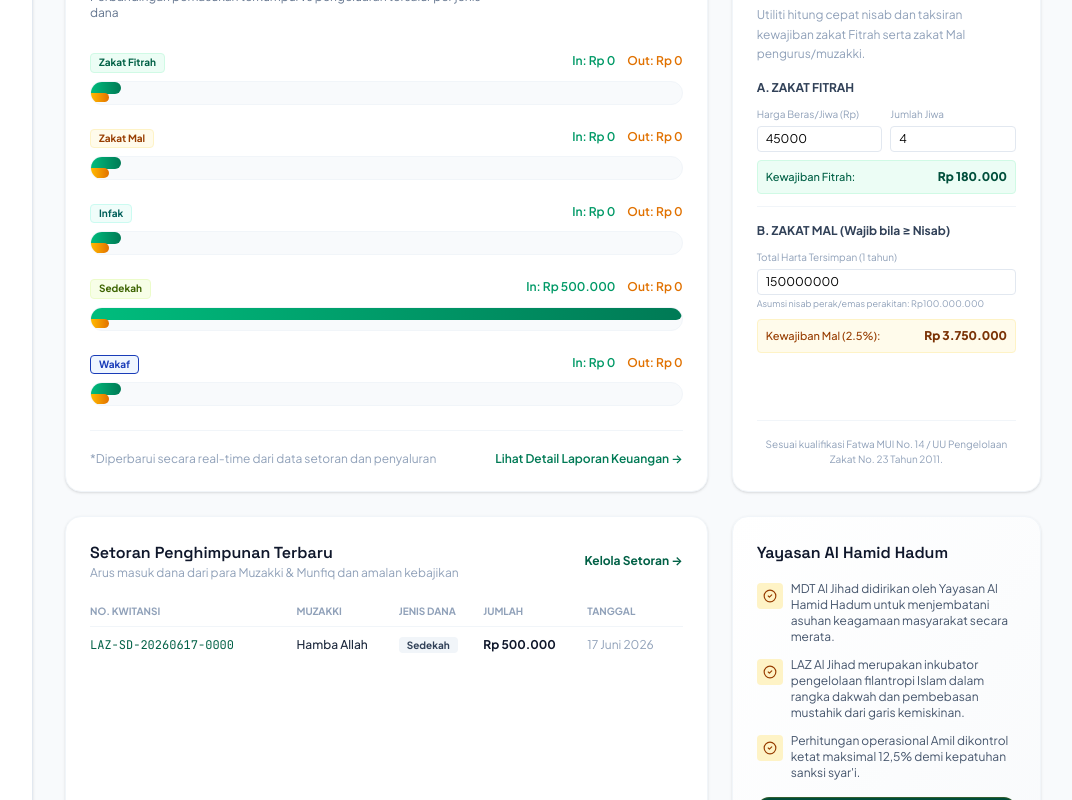
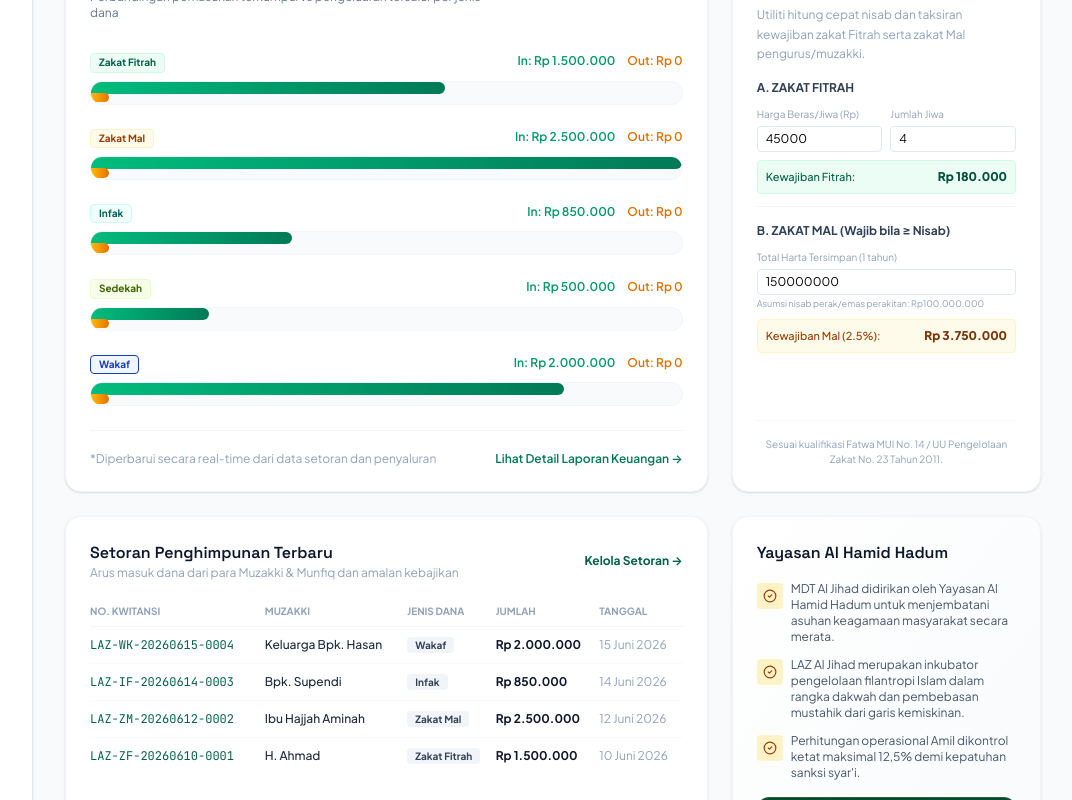
Before and after one commit to siswabsen-ops/PAWA, a React (Vite) app: page / in a window 1280 px wide. Shown: the part 600-1400 px from the top of the page, without its empty margins (207-1279 px from the left). Built offline with nearby package versions, Linux system fonts and the light colour scheme.

Commit message:
feat(data): update initial seed data for setoran
Add new donor records to initialize the application with accurate financial data totaling Rp 7.350.000.

```diff
--- a/src/App.tsx
+++ b/src/App.tsx
@@ -31,7 +31,7 @@ import AsistenCerdas from './components/AsistenCerdas';
 import ProfilLembaga from './components/ProfilLembaga';
 import { SetoranDana, MustahikProfile, PenyaluranDana, UserRole, UserProfile } from './types';
 
-// INITIAL SEED DATA FOR FIRST VISIT (Pre-populated with requested corrected record)
+// INITIAL SEED DATA FOR FIRST VISIT (Pre-populated to represent real total Rp 7.350.000)
 const INITIAL_SETORAN: SetoranDana[] = [
   {
     id: 'sd-0000',
@@ -45,6 +45,58 @@ const INITIAL_SETORAN: SetoranDana[] = [
     tahun: '2026',
     keterangan: 'Sedekah Hamba Allah',
     noKwitansi: 'LAZ-SD-20260617-0000'
+  },
+  {
+    id: 'sd-0001',
+    muzakkiName: 'H. Ahmad',
+    phone: '0812-2222-3333',
+    alamat: 'Rt 02 / Rw 04, Hadum',
+    amount: 1500000,
+    type: 'Zakat Fitrah',
+    paymentMethod: 'Tunai',
+    tanggal: '10 Juni 2026',
+    tahun: '2026',
+    keterangan: 'Zakat Fitrah Keluarga Besar H. Ahmad',
+    noKwitansi: 'LAZ-ZF-20260610-0001'
+  },
+  {
+    id: 'sd-0002',
+    muzakkiName: 'Ibu Hajjah Aminah',
+    phone: '0813-1122-3344',
+    alamat: 'Hadum Sentosa, Blok B',
+    amount: 2500000,
+    type: 'Zakat Mal',
+    paymentMethod: 'Transfer Bank',
+    tanggal: '12 Juni 2026',
+    tahun: '2026',
+    keterangan: 'Zakat Mal Mal Tahunan',
+    noKwitansi: 'LAZ-ZM-20260612-0002'
+  },
+  {
+    id: 'sd-0003',
+    muzakkiName: 'Bpk. Supendi',
+    phone: '0821-3344-5566',
+    alamat: 'Dusun Timur, Rt 01',
+    amount: 850000,
+    type: 'Infak',
+    paymentMethod: 'QRIS',
+    tanggal: '14 Juni 2026',
+    tahun: '2026',
+    keterangan: 'Infak pembangunan sarana MDT Al Jihad',
+    noKwitansi: 'LAZ-IF-20260614-0003'
+  },
+  {
+    id: 'sd-0004',
+    muzakkiName: 'Keluarga Bpk. Hasan',
+    phone: '0878-8899-0011',
+    alamat: 'Hadum Permai, No. 12',
+    amount: 2000000,
+    type: 'Wakaf',
+    paymentMethod: 'Transfer Bank',
+    tanggal: '15 Juni 2026',
+    tahun: '2026',
+    keterangan: 'Wakaf pembelian karpet sajadah musholla',
+    noKwitansi: 'LAZ-WK-20260615-0004'
   }
 ];
 const INITIAL_MUSTAHIK: MustahikProfile[] = [];
@@ -132,35 +184,8 @@ export default function App() {
 
   // State Keuangan & Data Utama
   const [setoranList, setSetoranList] = useState<SetoranDana[]>(() => {
-    const local = localStorage.getItem('laz_aljihad_setoran_v2');
-    let list: SetoranDana[] = local ? JSON.parse(local) : [...INITIAL_SETORAN];
-
-    // Auto-migrate or auto-correct the specific item
-    const idx = list.findIndex(s => s.noKwitansi === 'LAZ-SD-20260617-0000');
-    if (idx !== -1) {
-      list[idx] = {
-        ...list[idx],
-        amount: 500000, // corrected from 5.000.000 to 500.000
-        muzakkiName: 'Hamba Allah',
-        tanggal: '17 Juni 2026',
-        tahun: '2026'
-      };
-    } else {
-      list.push({
-        id: 'sd-0000',
-        muzakkiName: 'Hamba Allah',
-        phone: '-',
-        alamat: '-',
-        amount: 500000,
-        type: 'Sedekah',
-        paymentMethod: 'Tunai',
-        tanggal: '17 Juni 2026',
-        tahun: '2026',
-        keterangan: 'Sedekah Hamba Allah',
-        noKwitansi: 'LAZ-SD-20260617-0000'
-      });
-    }
-    return list;
+    const local = localStorage.getItem('laz_aljihad_setoran_v3');
+    return local ? JSON.parse(local) : INITIAL_SETORAN;
   });
 
   const [mustahikList, setMustahikList] = useState<MustahikProfile[]>(() => {
@@ -175,7 +200,7 @@ export default function App() {
 
   // Sync state to local storage for extreme persistence!
   useEffect(() => {
-    localStorage.setItem('laz_aljihad_setoran_v2', JSON.stringify(setoranList));
+    localStorage.setItem('laz_aljihad_setoran_v3', JSON.stringify(setoranList));
   }, [setoranList]);
 
   useEffect(() => {
@@ -238,6 +263,7 @@ export default function App() {
     localStorage.removeItem('laz_aljihad_mustahik');
     localStorage.removeItem('laz_aljihad_penyaluran');
     localStorage.removeItem('laz_aljihad_setoran_v2');
+    localStorage.removeItem('laz_aljihad_setoran_v3');
     localStorage.removeItem('laz_aljihad_mustahik_v2');
     localStorage.removeItem('laz_aljihad_penyaluran_v2');
   };
```
